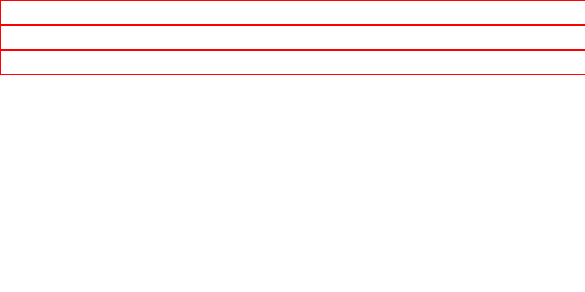
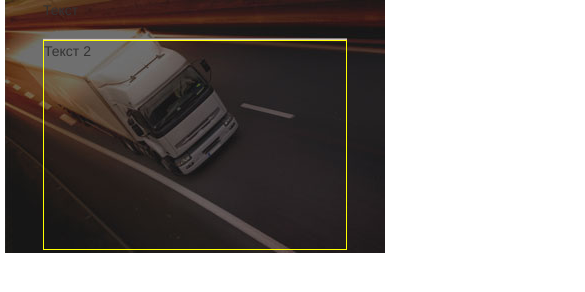
Before and after one commit to WebProgressive/bootstrap3-test, a plain HTML site: page index.html in a window 390 px wide. Shown: the top 292 px of the page, 585 px wide, since content can reach past the window. Drawn offline with nearby package versions, Linux system fonts and the light colour scheme.

Commit message:
5 commit

```diff
--- /dev/null
+++ b/css/media-style.css
@@ -0,0 +1,111 @@
+/* --- Медіазапити --- */
+
+/* --- => 1920 --- */
+@media (min-width: 1920px){
+	.container {
+    	width: 1918px;
+	}
+	#header {
+		height: 850px;
+		background: url(../images/header-fon-1920.jpg) no-repeat center top;
+
+	}
+	.container .row{
+		margin: 0 191px;
+	}
+	#header-top{
+		height: 136px;
+	}
+	#header-bottom{
+		width: 870px;
+		height: 715px;
+	}
+}
+
+/* --- 1280 - 1919 --- */
+@media (max-width: 1919px){
+	.container {
+	    width: 1280px;
+	}
+	.container .row{
+		margin: 0 128px;
+	}
+	/* --- header --- */
+	#header {
+		height: 562px;
+		background: url(../images/header-bg-1280.jpg) no-repeat center top;
+	}
+	#header-top{
+		height: 90px;
+	}
+	#header-bottom{
+		width: 575px;
+		height: 475px;
+	}
+}
+
+/* --- 960 - 1280 --- */
+@media (max-width: 1279px){
+	.container {
+    	width: 960px;
+	}
+	/* --- header --- */
+	#header {
+		height: 423px;
+		background: url(../images/header-bg-960.jpg) no-repeat center top;
+	}
+	.container .row{
+		margin: 0 111px;
+	}
+	#header-top{
+		height: 68px;
+	}
+	#header-bottom{
+		width: 440px;
+		height: 355px;
+	}
+}
+
+/* --- 768 - 960 --- */
+@media (max-width: 959px){
+	.container {
+    	width: 768px;
+	}
+	/* --- header --- */
+	#header {
+		height: 500px;
+		background: url(../images/header-bg-768.jpg) no-repeat center top;
+	}
+	.container .row{
+		margin: 0 62px;
+	}
+	#header-top{
+		height: 80px;
+	}
+	#header-bottom{
+		height: 430px;
+		width: inherit;
+	}
+}
+
+/* --- 1 - 768 --- */
+@media (max-width: 767px){
+	.container {
+    	width: 380px;
+	}
+	/* --- header --- */
+	#header {
+		height: 253px;
+		background: url(../images/header-bg-380.jpg) no-repeat center top;
+	}
+	.container .row{
+		margin: 0 38px;
+	}
+	#header-top{
+		height: 40px;
+	}
+	#header-bottom{
+		height: 210px;
+		width: inherit;
+	}
+}
--- a/css/style.css
+++ b/css/style.css
@@ -1,46 +1,13 @@
 .container {
-
+    padding: 0;
 }
-
-/* --- Переоприділення стилів bootstrap --- */
-
-@media (min-width: 1280px){
-	.container {
-    	width: 1918px;
-	}
-	#header {
-		margin: 0 176px;
-		height: 850px;
-		background: url(../images/1920/header-fon.jpg);
-	}
+.col-lg-1, .col-lg-10, .col-lg-11, .col-lg-12, .col-lg-2, .col-lg-3, .col-lg-4, .col-lg-5, .col-lg-6, .col-lg-7, .col-lg-8, .col-lg-9, .col-md-1, .col-md-10, .col-md-11, .col-md-12, .col-md-2, .col-md-3, .col-md-4, .col-md-5, .col-md-6, .col-md-7, .col-md-8, .col-md-9, .col-sm-1, .col-sm-10, .col-sm-11, .col-sm-12, .col-sm-2, .col-sm-3, .col-sm-4, .col-sm-5, .col-sm-6, .col-sm-7, .col-sm-8, .col-sm-9, .col-xs-1, .col-xs-10, .col-xs-11, .col-xs-12, .col-xs-2, .col-xs-3, .col-xs-4, .col-xs-5, .col-xs-6, .col-xs-7, .col-xs-8, .col-xs-9 {
+	padding: 0;
 }
-
-@media (min-width: 960px) and (max-width: 1280px){
-	.container {
-	    width: 1280px;
-	}
-	/* --- Шапка сайту --- */
-	#header {
-		margin: 0 113px;
-		height: 562px;
-		background: url(../images/1280/header-bg.jpg);
-	}
+#header-top{
+	border-bottom: 2px groove #d2c8c8;
 }
-
-@media (min-width: 768px) and (max-width: 960px){
-.container {
-    width: 960px;
-	}
+#header-bottom{
+	margin: auto;
+	border: 1px solid yellow;
 }
-
-@media (min-width: 380px) and (max-width: 768px){
-.container {
-    width: 768px;
-	}
-}
-
-@media (max-width: 380px){
-.container {
-    width: 380px;
-	}
-}
--- a/index.html
+++ b/index.html
@@ -1,5 +1,5 @@
 <!DOCTYPE html>
-<html lang="en">
+<html lang="ua">
   <head>
     <meta charset="utf-8">
     <meta http-equiv="X-UA-Compatible" content="IE=edge">
@@ -16,17 +16,21 @@
     <![endif]-->
     <!-- My style -->
     <link rel="stylesheet" type="text/css" href="css/style.css">
+    <link rel="stylesheet" type="text/css" href="css/media-style.css">
     <!-- End my style -->
   </head>
   <body>
-  <div class="container">
-    <div id="header">
-      <div class="row">
-        <div class="col-lg-6" style="border:1px solid red; height:25px"></div>
-        <div class="col-lg-6" style="border:1px solid red; height:25px"></div>
-      </div>
-      <div class="row">
-        <div class="col-lg-12" style="border:1px solid red; height:25px"></div>
+  <div id="header">
+    <div class="container">
+     <div class="row">
+        <div class="col-xs-12" id="header-top">
+          Текст
+        </div>
+        <div class="col-xs-12">
+          <div id="header-bottom">
+            Текст 2
+          </div>
+        </div>
       </div>
     </div>
   </div>
```
Also changed, not shown: images/1280/header-bg.jpg (deleted), images/header-bg-1280.jpg (added), images/header-bg-380.jpg (added), images/header-bg-768.jpg (added), images/header-bg-960.jpg (added), images/header-fon-1920.jpg (renamed from images/1920/header-fon.jpg).
